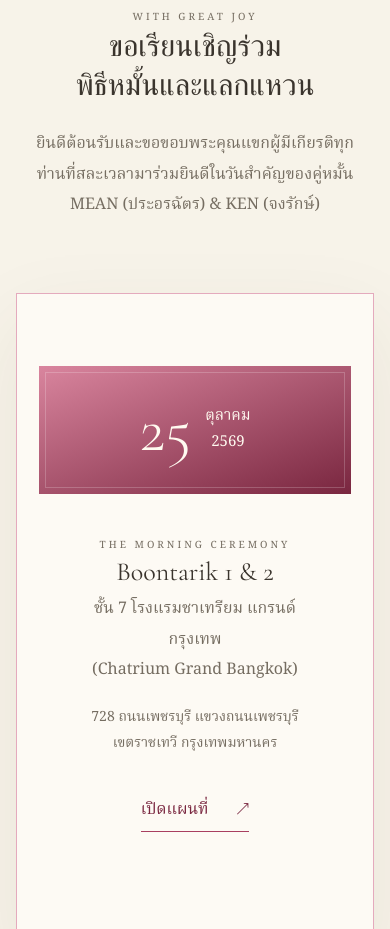
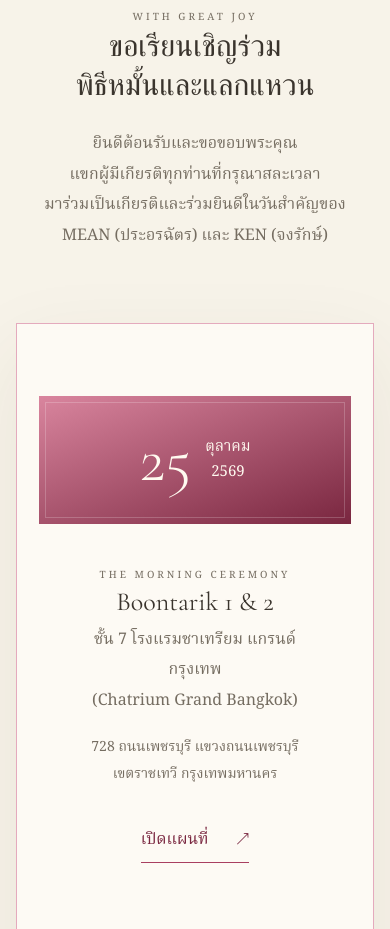
Before and after one commit to aeiouboy/mean-ken-wedding-rsvp, a plain HTML site: page morning/index.html in a window 390 px wide. Shown: the part 840-1769 px from the top of the page. Drawn offline with nearby package versions, Linux system fonts and the light colour scheme.

Commit message:
Balance morning invitation copy

```diff
--- a/morning/index.html
+++ b/morning/index.html
@@ -366,6 +366,8 @@
     }
 
     .intro { max-width: 660px; }
+
+    .intro-copy-mobile { display: none; }
 
     .morning-section {
       background: var(--morning-surface);
@@ -963,6 +965,8 @@
       .botanical-right { top: -110px; right: -155px; }
       .section { padding: 72px 22px; }
       .section h2, .rsvp-card h2 { font-size: 30px; }
+      .intro-copy-desktop { display: none; }
+      .intro-copy-mobile { display: block; }
 
       .morning-section { padding: 56px 14px; }
       .morning-card { padding: 54px 26px; }
@@ -1047,7 +1051,17 @@
       <div class="reveal">
         <p class="section-kicker">WITH GREAT JOY</p>
         <h2 class="serif">ขอเรียนเชิญร่วม<br>พิธีหมั้นและแลกแหวน</h2>
-        <p>ยินดีต้อนรับและขอขอบพระคุณแขกผู้มีเกียรติทุกท่านที่สละเวลามาร่วมยินดีในวันสำคัญของคู่หมั้น MEAN (ประอรฉัตร) &amp; KEN (จงรักษ์)</p>
+        <p class="intro-copy-desktop">
+          ยินดีต้อนรับและขอขอบพระคุณแขกผู้มีเกียรติทุกท่าน<br>
+          ที่กรุณาสละเวลามาร่วมเป็นเกียรติและร่วมยินดีในวันสำคัญของ<br>
+          MEAN (ประอรฉัตร) และ KEN (จงรักษ์)
+        </p>
+        <p class="intro-copy-mobile">
+          ยินดีต้อนรับและขอขอบพระคุณ<br>
+          แขกผู้มีเกียรติทุกท่านที่กรุณาสละเวลา<br>
+          มาร่วมเป็นเกียรติและร่วมยินดีในวันสำคัญของ<br>
+          MEAN (ประอรฉัตร) และ KEN (จงรักษ์)
+        </p>
       </div>
     </section>
 
```
